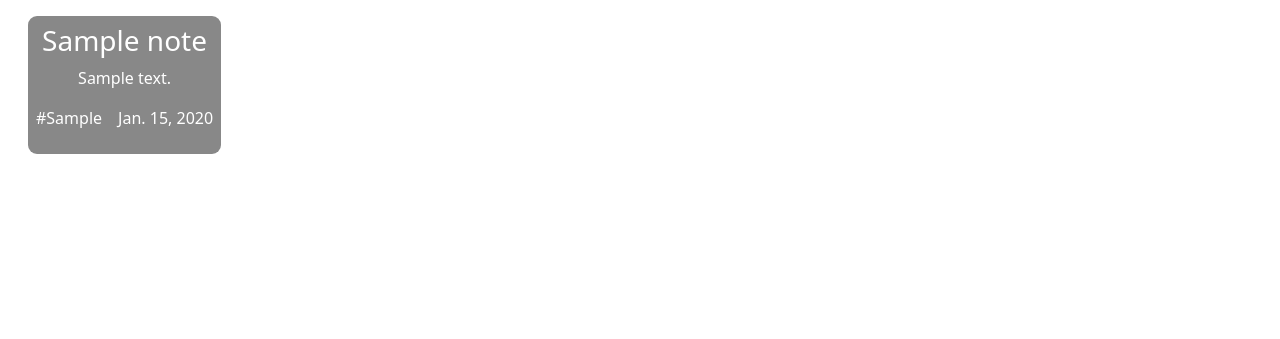
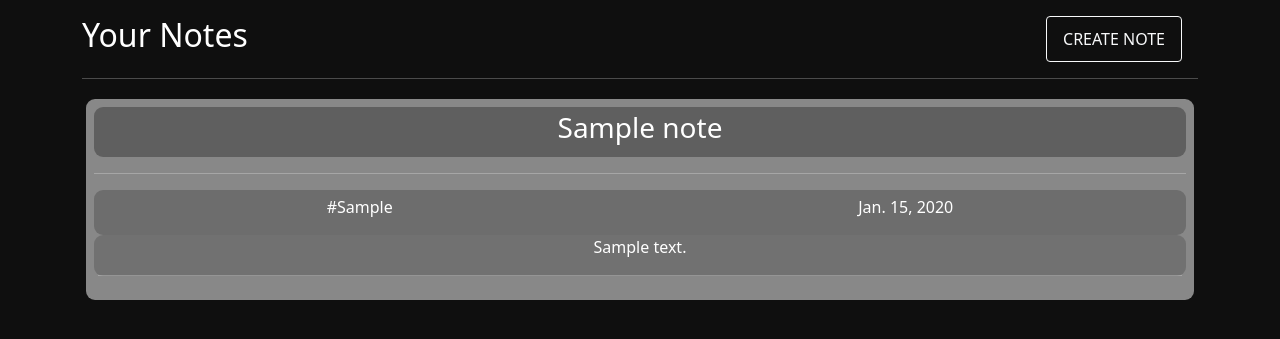
Before and after one commit to Husain-Jinia/Django-Note-Taking-App, a Django app: template notes/templates/display-notes-page.html in a window 1280 px wide. Shown: the top 339 px of the page. Run offline with Django 4.2, Linux system fonts and the light colour scheme; the template is opened without the code that fills it: values that come from a table or form of the project are taken from there, others are empty; a user stored in the database is signed in; tables that the repository leaves empty hold one stand-in row (values such as "Sample post"); some libraries are stand-ins or nearby versions.

Commit message:
[Updated] notes page style (#1)

```diff
--- a/core/urls.py
+++ b/core/urls.py
@@ -28,7 +28,7 @@ urlpatterns = [
     path('logout/',auth_views.LogoutView.as_view(template_name = 'users/logout.html'), name='logout'),
     # notes url
     path('home/',notes_views.CreateNotes.as_view(), name='create-note'),
-    path('notes/',notes_views.displayView, name='display-note')
+    path('',notes_views.displayView, name='display-note')
 
 
 
--- a/notes/templates/base.html
+++ b/notes/templates/base.html
@@ -10,7 +10,7 @@
     crossorigin="anonymous">
     <title>NotesApp</title>
 </head>
-<body>
+<body style="background-color:rgb(15,15,15)">
     {% block content %}{% endblock content %}
 
     <script
--- a/notes/templates/display-notes-page.html
+++ b/notes/templates/display-notes-page.html
@@ -2,26 +2,44 @@
 {% block content %}
 
     {%if user.is_authenticated %}
-    <div>
-        <div class="container m-3">
-            <div class="d-flex flex-wrap flex-direction-column">
+    <div class="container my-3">
+        <div class="mx-auto">
+            <div class="d-flex justify-content-between">
+                <h2 style="color: white;">Your Notes</h2>
+                <button class="btn btn-outline-light px-3 mx-3" href="">CREATE NOTE</button>
+            </div>
+
+            <hr style="color:white;">
+            <div class="d-flex flex-wrap">
                 {% for note in notes %}
-                    <div class=" text-center py-2" style="background-color:{{note.color}}; border-radius:9px; color:white ">
-                        <div class="px-2">
+                    {% if note.color != "white" %}
+                        <div class=" text-center py-2 px-2 mx-1 my-1" style="background-color:{{note.color}}; border-radius:9px; color:white; flex:1 1 17em">
+                    {% else %}
+                        <div class=" text-center py-2 px-2 mx-1 my-1" style="background-color:{{note.color}}; border-radius:9px; color:black; flex:1 1 17em">
+
+                    {% endif %}
+
+                        <div class="px-2 py-1" style="border-radius:9px;background-color: rgba(0, 0, 0, 0.3);">
                             <h3>
                                 {{note.title}}
                             </h3>
                         </div>
+                        <hr>
+                        <div class="d-flex flex-direction-row justify-content-around" style="border-radius:9px;background-color: rgba(0, 0, 0, 0.2); ">
 
-                        <p>
-                            {{note.body|safe}}
-                        </p>
-                        <div class="d-flex flex-direction-row justify-content-around">
+                            <p class="mx-2" style="padding-top:5px"><a style="text-decoration:none; color:#fff" href="#">#{{note.tag}}</a></p>
 
-                        <p class="mx-2"><a style="text-decoration:none; color:white" href="">#{{note.tag}}</a></p>
+                            <p class="mx-2" style="padding-top:5px">{{note.created_on}}</p>
+                        </div>
+                        <div class="px-1" style="border-radius:9px;background-color: rgba(0, 0, 0, 0.17);">
+                            <p>
+                                {{note.body|safe}}
+                                <hr>
+                            </p>
+                        </div>
 
-                        <p class="mx-2">{{note.created_on}}</p>
-                        </div>
+
+
                     </div>
                 {% endfor %}
             </div>
```
